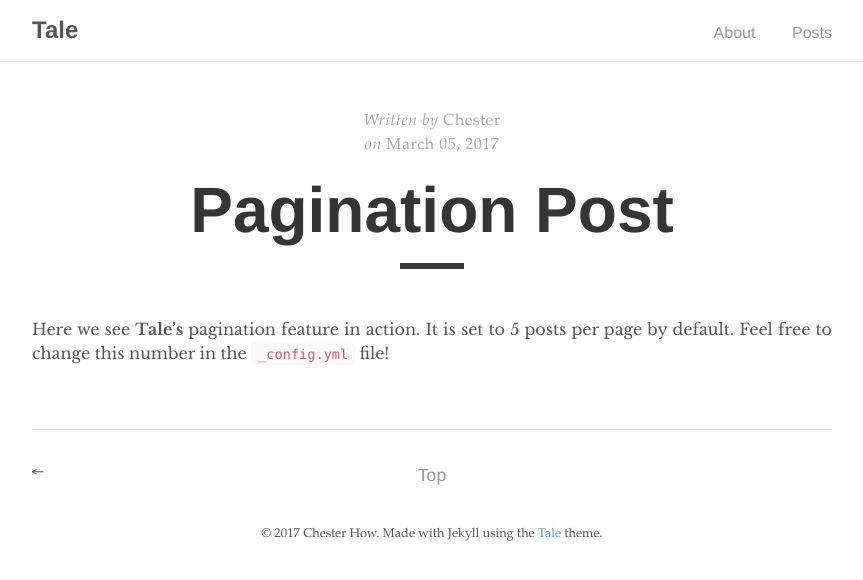
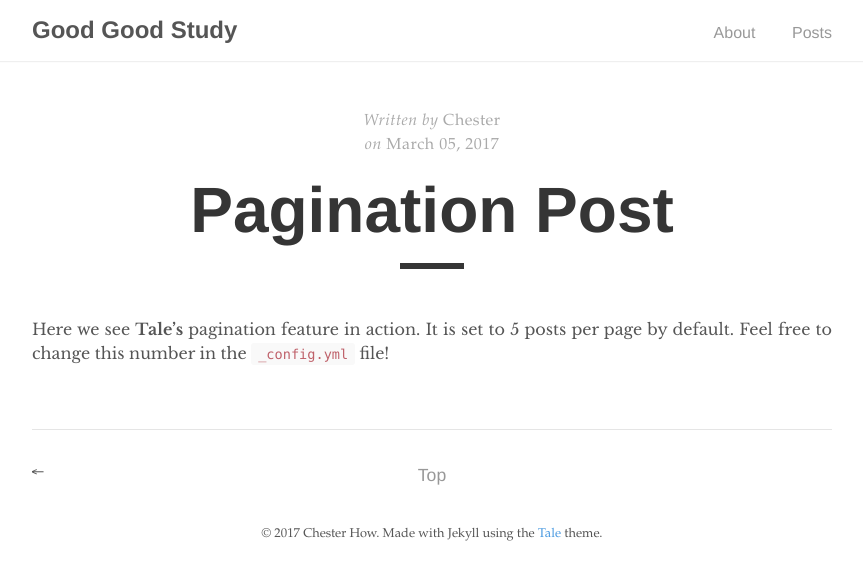
Before and after one commit to adrainlee/adrainlee.github.io, a Jekyll site: the page built from _posts/2017-03-05-pagination-post.md, in a window 1280 px wide. Shown: the top 580 px of the page, without its empty margins (208-1071 px from the left). Built offline with Jekyll 4.4.1, drawn with Linux system fonts in a browser that asks for light colours.

Commit message:
change config file

```diff
--- a/_config.yml
+++ b/_config.yml
@@ -2,8 +2,8 @@
 permalink:      /:year-:month-:day/:title
 
 # Setup
-title:          Tale
-paginate:       5
+title:          Good Good Study
+paginate:       10
 baseurl:        "/adrainlee.github.io"
 url:            "http://adrainlee.github.io"
 
```
